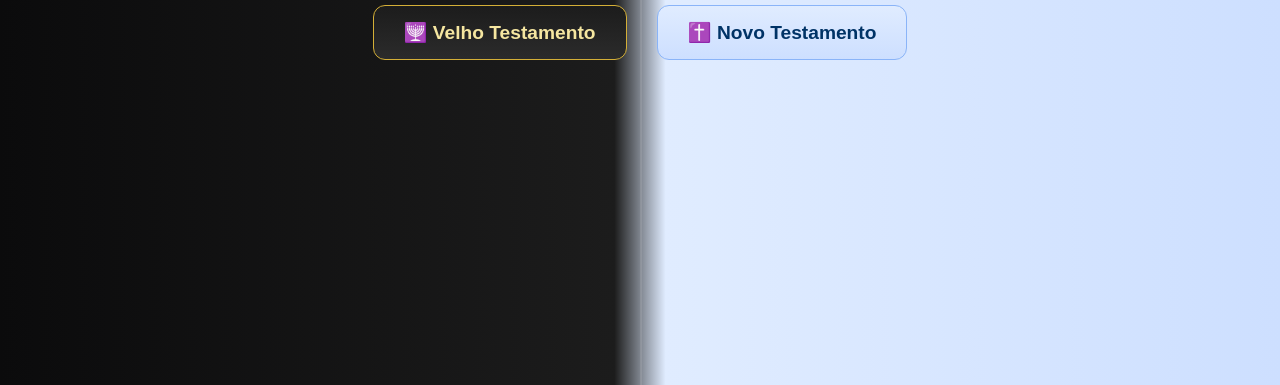
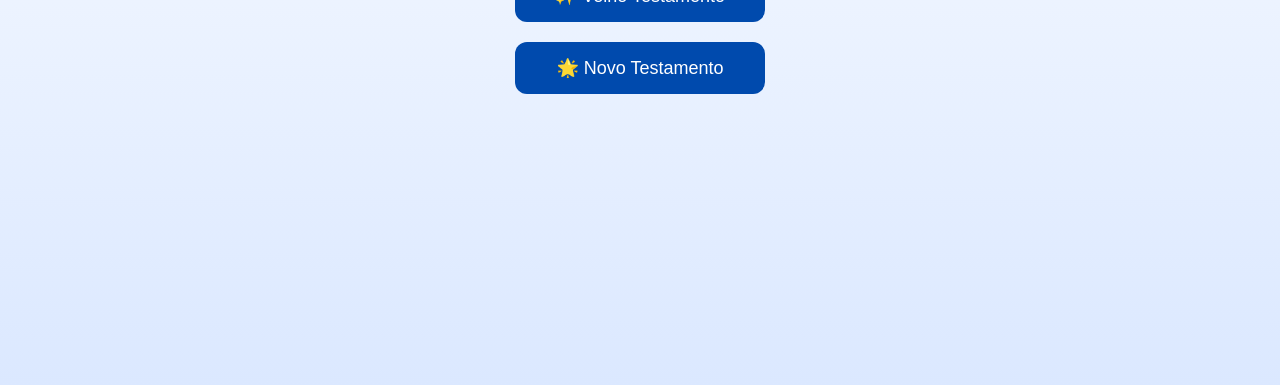
Before and after one commit to StarAnt007/ApocalipseTest, a plain HTML site: page index.html in a window 1280 px wide. Shown: the part 415-800 px from the top of the page. Drawn offline with Linux system fonts and the light colour scheme.

Commit message:
Update index.html

```diff
--- a/index.html
+++ b/index.html
@@ -1,86 +1,53 @@
 <!DOCTYPE html>
 <html lang="pt-BR">
 <head>
-<meta charset="UTF-8">
-<meta name="viewport" content="width=device-width, initial-scale=1.0">
-<title>Estudo Bíblico – Escolha seu Quiz</title>
+  <meta charset="UTF-8" />
+  <meta name="viewport" content="width=device-width, initial-scale=1.0" />
+  <title>Quiz Bíblico - Escolha um Testamento</title>
   <style>
-  *{margin:0;padding:0;box-sizing:border-box;font-family:'Poppins',sans-serif}
-  body{
-    height:100vh;
-    display:flex;
-    align-items:center;
-    justify-content:center;
-    background:linear-gradient(90deg,#0b0b0c 0%,#1c1c1c 48%,#e0ecff 52%,#cddfff 100%);
-    color:white;
-    overflow:hidden;
+    body {
+      font-family: 'Segoe UI', sans-serif;
+      background: linear-gradient(to bottom, #ffffff, #dbe8ff);
+      color: #00224d;
+      text-align: center;
+      margin: 0;
+      padding: 0;
+      height: 100vh;
+      display: flex;
+      flex-direction: column;
+      justify-content: center;
+      align-items: center;
     }
-  .container{
-    text-align:center;
-    z-index:2;
+    h1 {
+      font-size: 2em;
+      margin-bottom: 30px;
     }
-  h1{
-    font-size:2em;
-    margin-bottom:20px;
-    color:#fff;
-    text-shadow:0 0 15px rgba(255,255,255,0.2);
+    .container {
+      display: flex;
+      flex-direction: column;
+      gap: 20px;
     }
-  .buttons{
-    display:flex;
-    gap:30px;
-    justify-content:center;
-    flex-wrap:wrap;
+    button {
+      background: #004aad;
+      color: white;
+      border: none;
+      padding: 15px 40px;
+      border-radius: 12px;
+      font-size: 18px;
+      cursor: pointer;
+      transition: 0.3s;
     }
-  .btn{
-    padding:15px 30px;
-    border:none;
-    font-size:1.2em;
-    font-weight:700;
-    border-radius:12px;
-    cursor:pointer;
-    transition:0.3s;
-    text-decoration:none;
-  }
-  .old{
-    background:linear-gradient(180deg,#1c1c1c,#2b2b2b);
-    border:1px solid #d4af37;
-    color:#f5e6a0;
-  }
-  .old:hover{
-    background:linear-gradient(180deg,#2b2b2b,#3a3a3a);
-    transform:scale(1.05);
-  }
-  .new{
-    background:linear-gradient(180deg,#e0ecff,#cddfff);
-    border:1px solid #8ab4f8;
-    color:#003366;
-  }
-  .new:hover{
-    background:linear-gradient(180deg,#cddfff,#b9d4ff);
-    transform:scale(1.05);
-  }
-  .divider{
-    position:absolute;
-    left:50%;
-    top:0;
-    height:100%;
-    width:2px;
-    background:rgba(255,255,255,0.1);
-  }
-  @media(max-width:600px){
-    .buttons{flex-direction:column;gap:20px;}
-    .btn{width:220px;}
+    button:hover {
+      background: #002d6b;
+      transform: scale(1.05);
     }
   </style>
 </head>
 <body>
-  <div class="divider"></div>
+  <h1>📖 Escolha qual quiz deseja fazer</h1>
   <div class="container">
-    <h1>📜 Estudo Bíblico 📖<br>Escolha seu Testamento</h1>
-    <div class="buttons">
-      <a href="velho.html" class="btn old">🕎 Velho Testamento</a>
-      <a href="novo.html" class="btn new">✝️ Novo Testamento</a>
-    </div>
+    <button onclick="window.location.href='velho.html'">✨ Velho Testamento</button>
+    <button onclick="window.location.href='novo.html'">🌟 Novo Testamento</button>
   </div>
 </body>
 </html>
```
Lines whose indentation alone changed are shown as unchanged.
